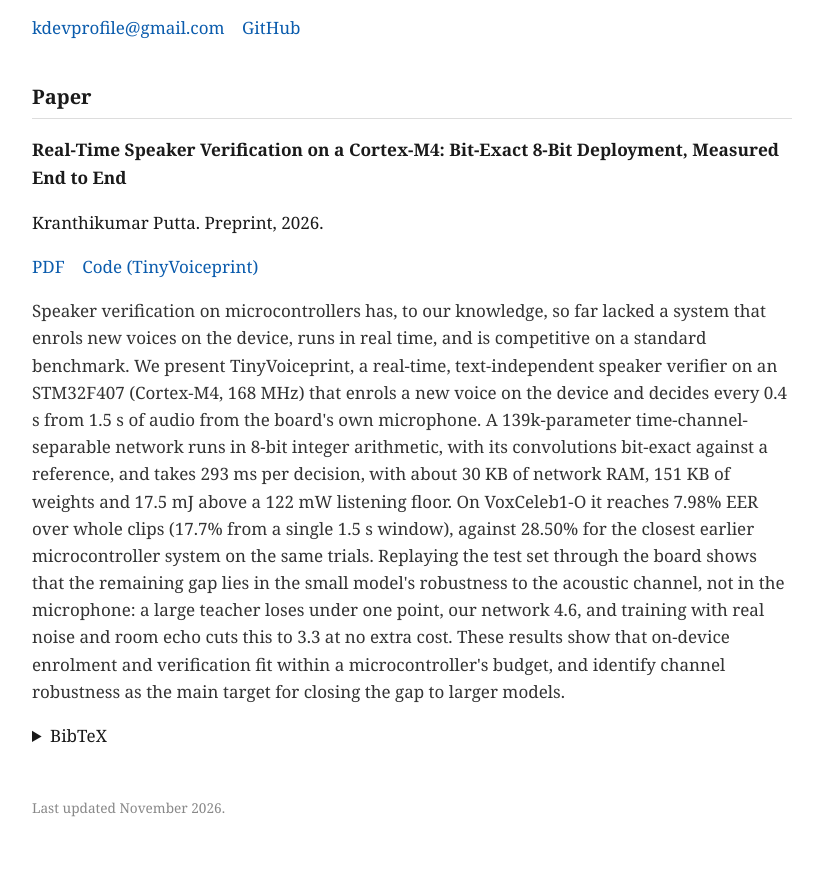
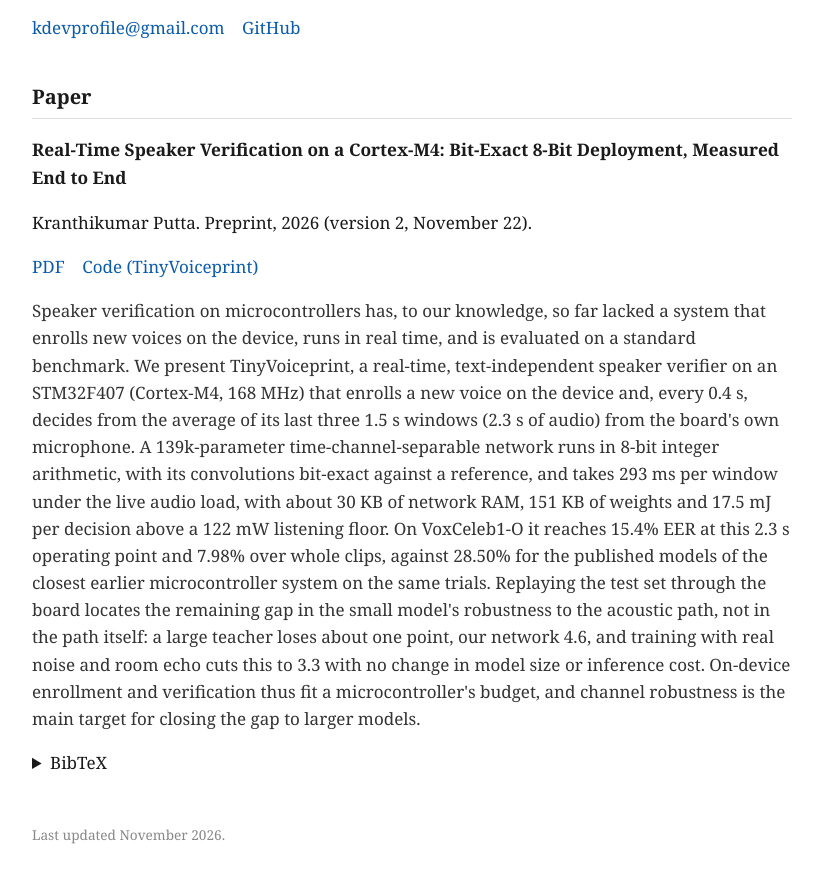
Before and after one commit to devk-op/devk-op.github.io, a plain HTML site: page index.html in a window 1280 px wide. Shown: the part 130-1012 px from the top of the page, without its empty margins (228-1049 px from the left). Drawn offline with Linux system fonts and the light colour scheme.

Commit message:
Paper version 2

```diff
--- a/index.html
+++ b/index.html
@@ -25,9 +25,9 @@
 
 <h2>Paper</h2>
 <p class="paper-title">Real-Time Speaker Verification on a Cortex-M4: Bit-Exact 8-Bit Deployment, Measured End to End</p>
-<p>Kranthikumar Putta. Preprint, 2026.</p>
+<p>Kranthikumar Putta. Preprint, 2026 (version 2, November 22).</p>
 <p class="paper-links"><a href="tinyvoiceprint.pdf">PDF</a><a href="https://github.com/devk-op/TinyVoiceprint">Code (TinyVoiceprint)</a></p>
-<p class="abstract">Speaker verification on microcontrollers has, to our knowledge, so far lacked a system that enrols new voices on the device, runs in real time, and is competitive on a standard benchmark. We present TinyVoiceprint, a real-time, text-independent speaker verifier on an STM32F407 (Cortex-M4, 168 MHz) that enrols a new voice on the device and decides every 0.4 s from 1.5 s of audio from the board&#x27;s own microphone. A 139k-parameter time-channel-separable network runs in 8-bit integer arithmetic, with its convolutions bit-exact against a reference, and takes 293 ms per decision, with about 30 KB of network RAM, 151 KB of weights and 17.5 mJ above a 122 mW listening floor. On VoxCeleb1-O it reaches 7.98% EER over whole clips (17.7% from a single 1.5 s window), against 28.50% for the closest earlier microcontroller system on the same trials. Replaying the test set through the board shows that the remaining gap lies in the small model&#x27;s robustness to the acoustic channel, not in the microphone: a large teacher loses under one point, our network 4.6, and training with real noise and room echo cuts this to 3.3 at no extra cost. These results show that on-device enrolment and verification fit within a microcontroller&#x27;s budget, and identify channel robustness as the main target for closing the gap to larger models.</p>
+<p class="abstract">Speaker verification on microcontrollers has, to our knowledge, so far lacked a system that enrolls new voices on the device, runs in real time, and is evaluated on a standard benchmark. We present TinyVoiceprint, a real-time, text-independent speaker verifier on an STM32F407 (Cortex-M4, 168 MHz) that enrolls a new voice on the device and, every 0.4 s, decides from the average of its last three 1.5 s windows (2.3 s of audio) from the board&#x27;s own microphone. A 139k-parameter time-channel-separable network runs in 8-bit integer arithmetic, with its convolutions bit-exact against a reference, and takes 293 ms per window under the live audio load, with about 30 KB of network RAM, 151 KB of weights and 17.5 mJ per decision above a 122 mW listening floor. On VoxCeleb1-O it reaches 15.4% EER at this 2.3 s operating point and 7.98% over whole clips, against 28.50% for the published models of the closest earlier microcontroller system on the same trials. Replaying the test set through the board locates the remaining gap in the small model&#x27;s robustness to the acoustic path, not in the path itself: a large teacher loses about one point, our network 4.6, and training with real noise and room echo cuts this to 3.3 with no change in model size or inference cost. On-device enrollment and verification thus fit a microcontroller&#x27;s budget, and channel robustness is the main target for closing the gap to larger models.</p>
 <details><summary>BibTeX</summary><pre>@misc{putta2026tinyvoiceprint,
   author = {Kranthikumar Putta},
   title  = {Real-Time Speaker Verification on a {Cortex-M4}: Bit-Exact 8-Bit Deployment, Measured End to End},
```
Also changed, not shown: 1 other file.
